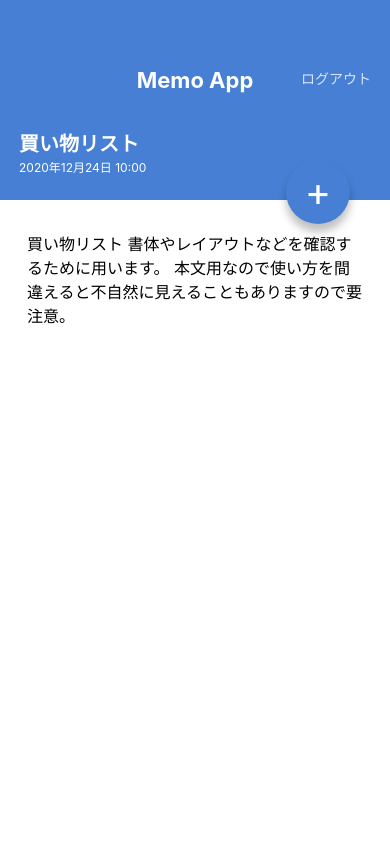
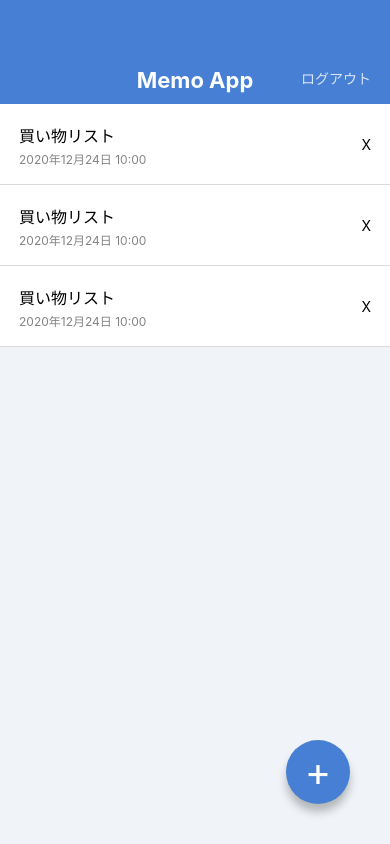
Before and after one commit to kita-develop/memo-app, a React Native app: screen / in a window 390 px wide. Built offline with nearby package versions, Linux system fonts and the light colour scheme.

Commit message:
Install @expo/vector-icons

```diff
--- a/App.jsx
+++ b/App.jsx
@@ -1,11 +1,11 @@
 import React from 'react';
-import MemoDetailScreen from './src/screens/MemoDetailScreen';
+// import MemoDetailScreen from './src/screens/MemoDetailScreen';
 
 import MemoListScreen from './src/screens/MemoListScreen';
 
 export default function App() {
   return (
-    // <MemoListScreen />
-    <MemoDetailScreen />
+    <MemoListScreen />
+    // <MemoDetailScreen />
   );
 }
```
